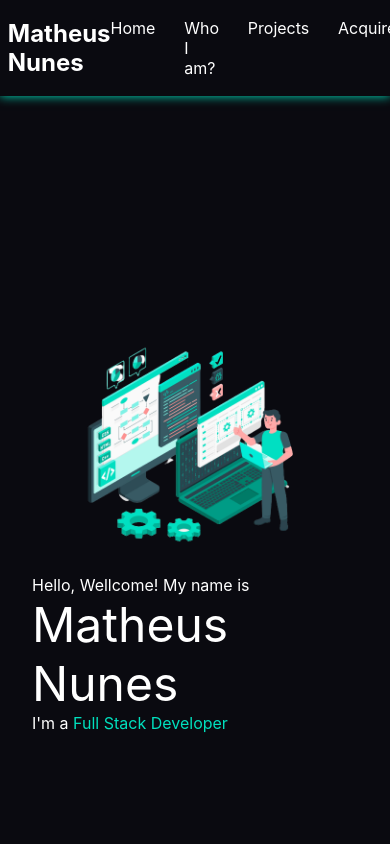
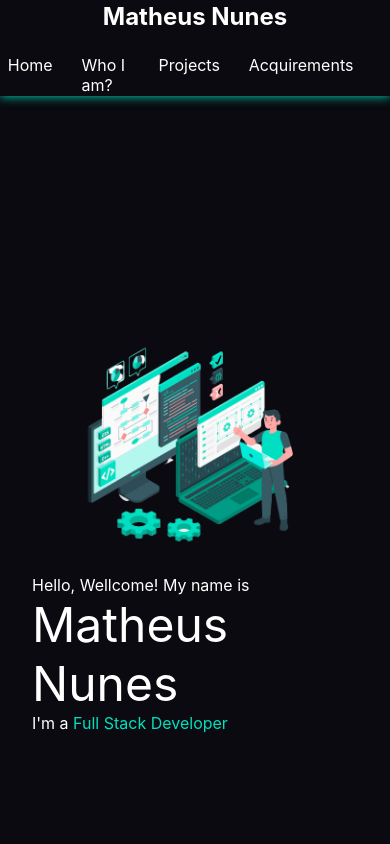
Before and after one commit to MatheusNunes133/Portifolio-react, a React (Create React App) app: page / in a window 390 px wide. Shown: the top 844 px of the page. Built offline with nearby package versions, Linux system fonts and the light colour scheme.

Commit message:
fix: Ajusta header

```diff
--- a/src/global/styles/Home/home.css
+++ b/src/global/styles/Home/home.css
@@ -194,6 +194,15 @@ footer{
 }
 
 @media screen and (min-width: 320px) and (max-width: 515px){
+    #header{
+        justify-content: center;
+    }
+    nav h2{
+        margin-bottom: 1.5rem;
+    }
+    #menu{
+        flex-direction: column;
+    }
     /* Primeira seção */
     #firt-section{
         margin: 7rem 2rem 3rem 2rem
@@ -249,7 +258,7 @@ footer{
 
     #container-acquirements{
         grid-template-columns: 1fr 1fr 1fr;
-        gap: 20px;
+        gap: 10px;
     }
 
     #container-acquirements #container-cards-acquirements{
@@ -286,6 +295,15 @@ footer{
 }
 
 @media screen and (min-width: 515px) and (max-width: 760px){
+    #header{
+        justify-content: center;
+    }
+    nav h2{
+        margin-bottom: 1.5rem;
+    }
+    #menu{
+        flex-direction: column;
+    }
         /* Primeira seção */
         #firt-section{
             margin: 7rem 2rem 3rem 2rem
```
Lines whose indentation alone changed are shown as unchanged.
